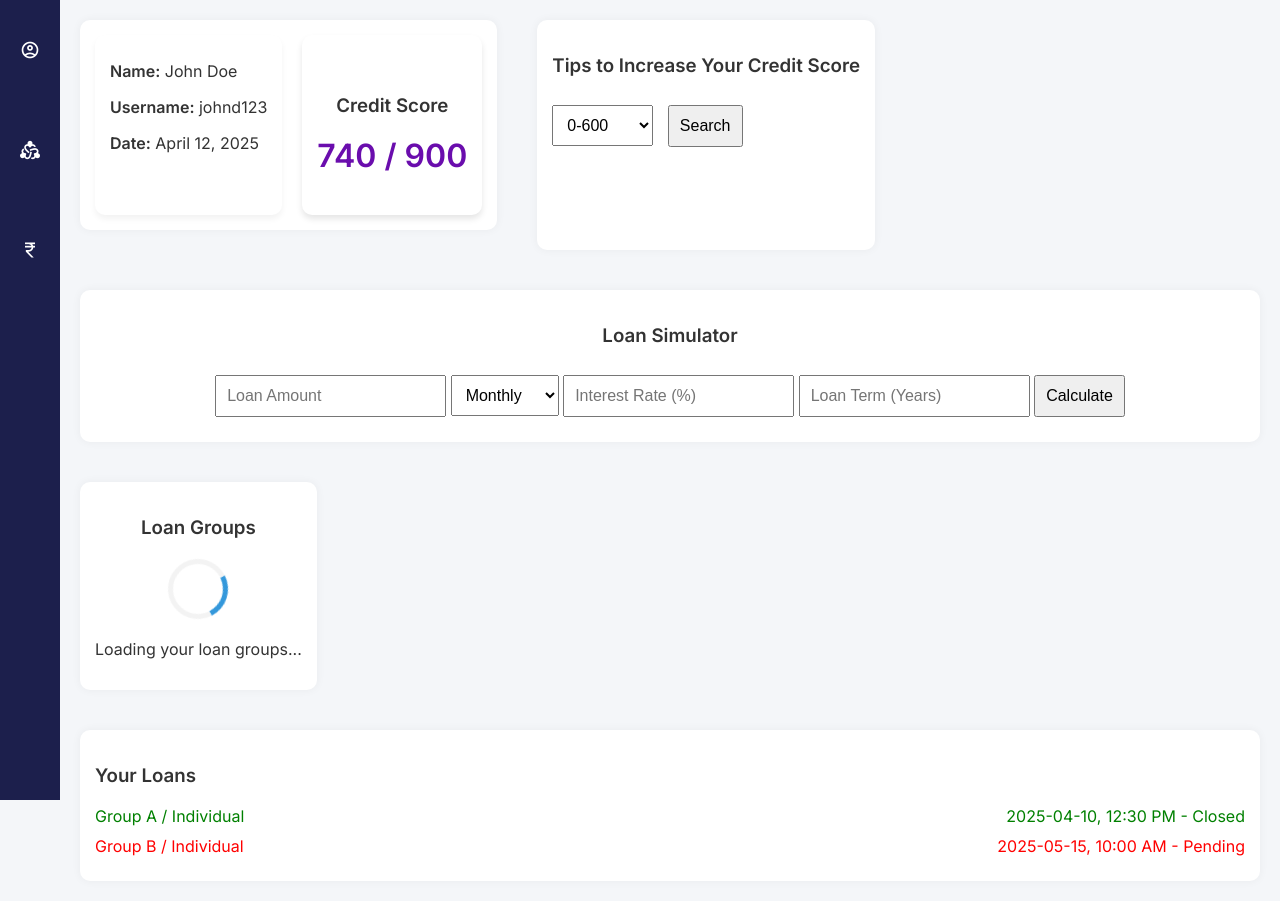
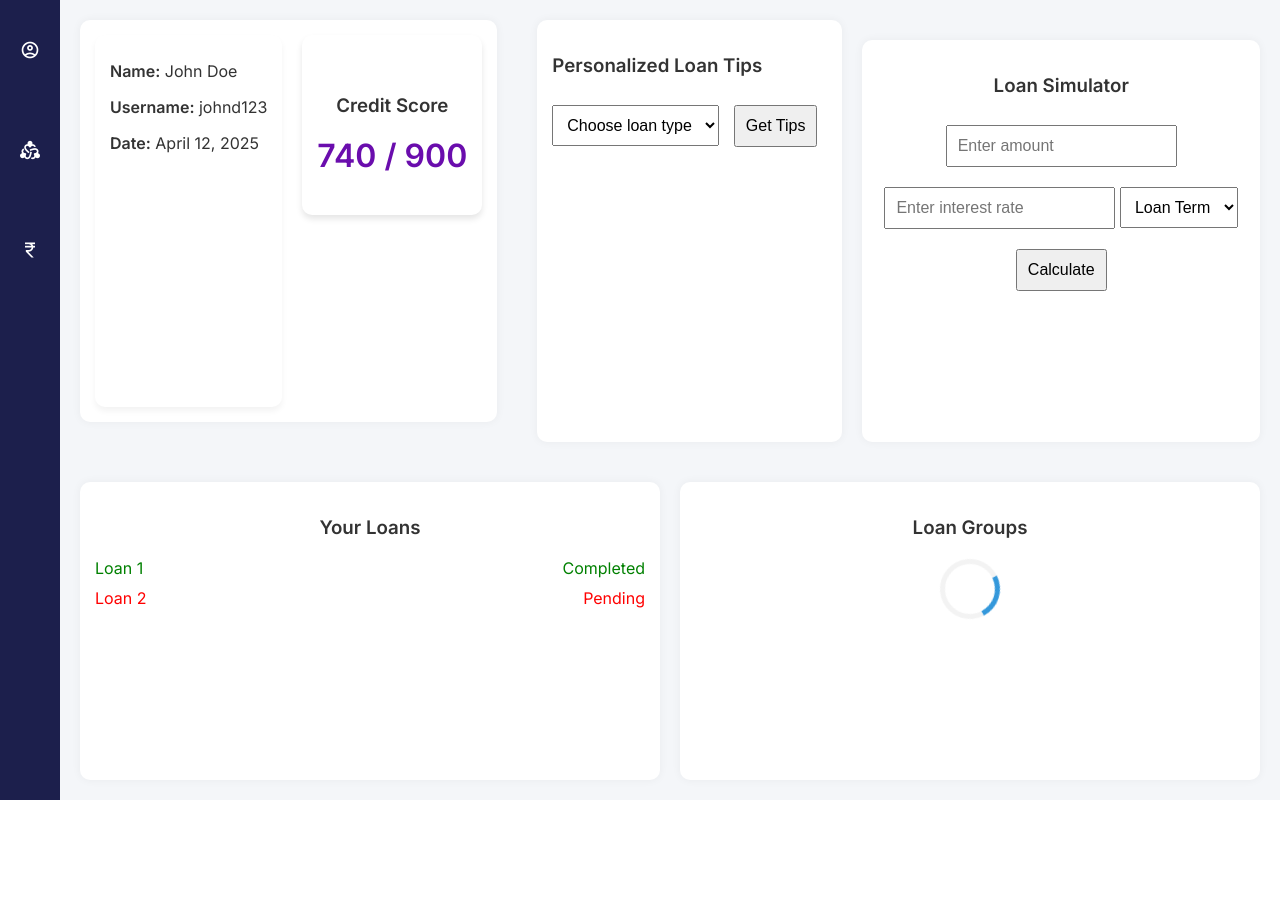
Before and after one commit to Thanushree4104/FlexiFund, a Flask app: template templates/borrower_dashboard.html in a window 1280 px wide. Shown: the part 50-951 px from the top of the page. After the commit the page ends 850 px from the top, so only its background shows below. Run offline with Flask 3, Linux system fonts and the light colour scheme; the template is opened without the code that fills it, so the values that code supplies are empty.

Commit message:
Update borrower_dashboard.html

```diff
--- a/templates/borrower_dashboard.html
+++ b/templates/borrower_dashboard.html
@@ -206,8 +206,11 @@
       margin-right: 10px;
     }
 
-    .loan-simulator {
-      width: 100%;
+    .loan-simulator,
+    .group-animation,
+    .your-loans {
+      flex: 1; /* Allow them to grow to take available space */
+      min-width: 300px; /* Minimum width to ensure they don't get too small */
       background: white;
       padding: 15px;
       border-radius: 10px;
@@ -224,16 +227,6 @@
       font-size: 16px;
     }
 
-    .group-animation {
-      background: white;
-      padding: 15px;
-      border-radius: 10px;
-      box-shadow: 0 0 10px rgba(0,0,0,0.05);
-      margin-top: 20px;
-      text-align: center;
-      position: relative;
-    }
-
     .group-animation .loading {
       display: block;
       margin: 20px auto;
@@ -248,15 +241,6 @@
     @keyframes spin {
       0% { transform: rotate(0deg); }
       100% { transform: rotate(360deg); }
-    }
-
-    .your-loans {
-      background: white;
-      padding: 15px;
-      border-radius: 10px;
-      box-shadow: 0 0 10px rgba(0,0,0,0.05);
-      margin-top: 20px;
-      width: 100%;
     }
 
     .loan-status {
@@ -323,78 +307,49 @@
       </div>
 
       <div class="tips-section">
-        <h3>Tips to Increase Your Credit Score</h3>
-        <select id="scoreRange">
-          <option value="0-600">0-600</option>
-          <option value="601-700">601-700</option>
-          <option value="701-800">701-800</option>
-          <option value="801-900">801-900</option>
+        <h3>Personalized Loan Tips</h3>
+        <select>
+          <option>Choose loan type</option>
+          <option>Car Loan</option>
+          <option>Home Loan</option>
+          <option>Personal Loan</option>
         </select>
-        <button onclick="openTipsTab()">Search</button>
+        <button>Get Tips</button>
       </div>
 
-      <!-- Loan Simulator -->
       <div class="loan-simulator">
         <h3>Loan Simulator</h3>
-        <input type="number" id="loanAmount" placeholder="Loan Amount" />
-        <select id="paymentFreq">
-          <option value="monthly">Monthly</option>
-          <option value="quarterly">Quarterly</option>
-          <option value="annually">Annually</option>
+        <input type="number" placeholder="Enter amount" />
+        <input type="number" placeholder="Enter interest rate" />
+        <select>
+          <option>Loan Term</option>
+          <option>1 Year</option>
+          <option>2 Years</option>
+          <option>3 Years</option>
         </select>
-        <input type="number" id="interestRate" placeholder="Interest Rate (%)" />
-        <input type="number" id="loanTerm" placeholder="Loan Term (Years)" />
-        <button onclick="calculateLoan()">Calculate</button>
+        <button>Calculate</button>
       </div>
 
-      <!-- Groups for Loans -->
+      <div class="your-loans">
+        <h3>Your Loans</h3>
+        <div class="loan-status completed">
+          <span>Loan 1</span><span>Completed</span>
+        </div>
+        <div class="loan-status pending">
+          <span>Loan 2</span><span>Pending</span>
+        </div>
+      </div>
+
       <div class="group-animation">
         <h3>Loan Groups</h3>
         <div class="loading"></div>
-        <p>Loading your loan groups...</p>
-      </div>
-
-      <!-- Your Loans -->
-      <div class="your-loans">
-        <h3>Your Loans</h3>
-        <div class="loan-status completed">
-          <span>Group A / Individual</span>
-          <span>2025-04-10, 12:30 PM - Closed</span>
-        </div>
-        <div class="loan-status pending">
-          <span>Group B / Individual</span>
-          <span>2025-05-15, 10:00 AM - Pending</span>
-        </div>
       </div>
     </div>
   </div>
 
   <script>
-    function openTipsTab() {
-      const range = document.getElementById('scoreRange').value;
-      window.open(`tips-${range}.html`, '_blank');
-    }
-
-    function calculateLoan() {
-      const loanAmount = parseFloat(document.getElementById('loanAmount').value);
-      const paymentFreq = document.getElementById('paymentFreq').value;
-      const interestRate = parseFloat(document.getElementById('interestRate').value);
-      const loanTerm = parseInt(document.getElementById('loanTerm').value);
-
-      if (isNaN(loanAmount) || isNaN(interestRate) || isNaN(loanTerm)) {
-        alert('Please enter all fields correctly!');
-        return;
-      }
-
-      const totalPayment = loanAmount * (1 + (interestRate / 100) * loanTerm);
-      const monthlyPayment = totalPayment / (loanTerm * 12);
-
-      alert(`Loan Details:\nTotal Payment: $${totalPayment.toFixed(2)}\nMonthly Payment: $${monthlyPayment.toFixed(2)}`);
-    }
-
-    function toggleSubmenu(element) {
-      const submenu = element.querySelector('.submenu');
-      submenu.classList.toggle('active');
+    function toggleSubmenu(menuItem) {
+      menuItem.classList.toggle('active');
     }
   </script>
 </body>
```
